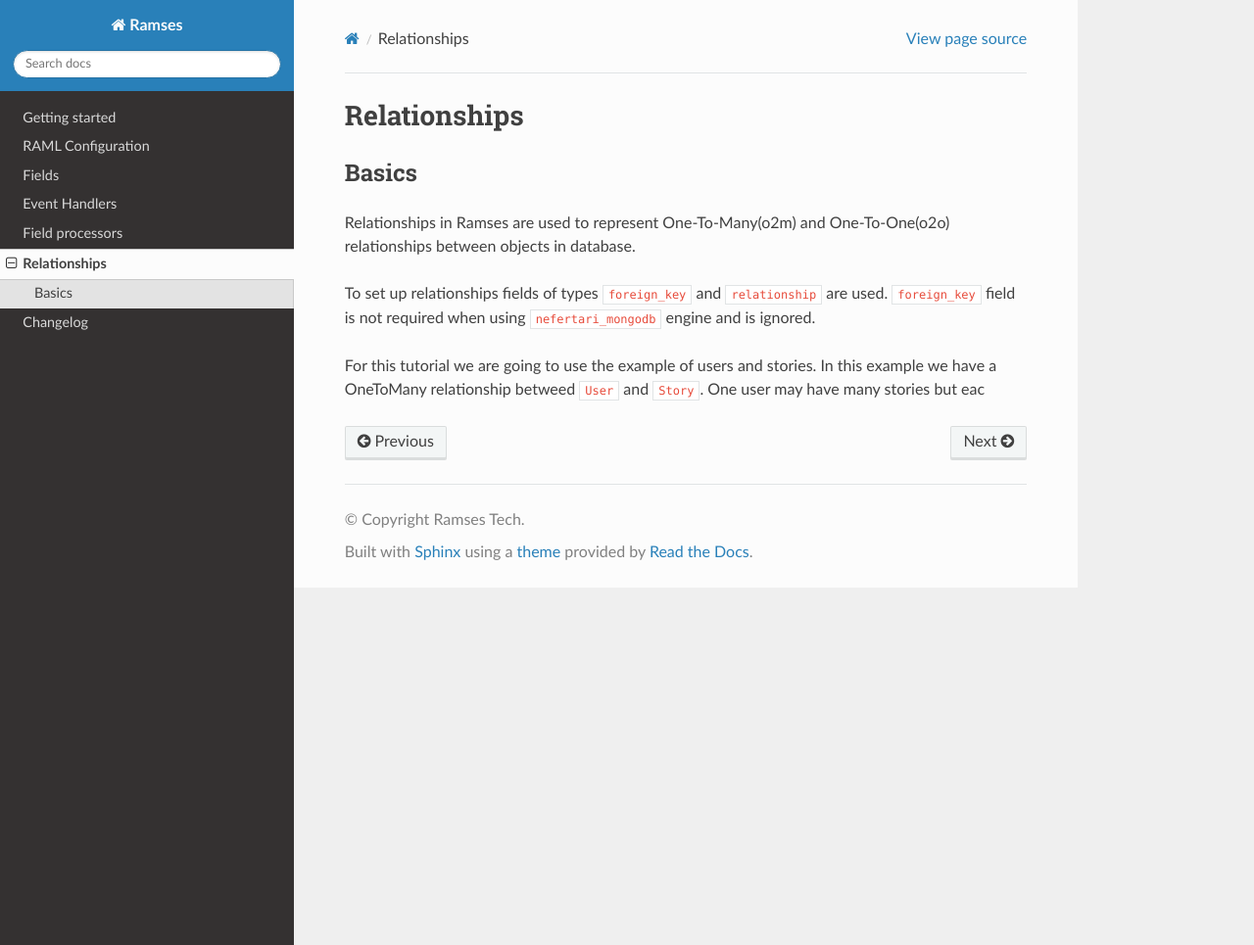
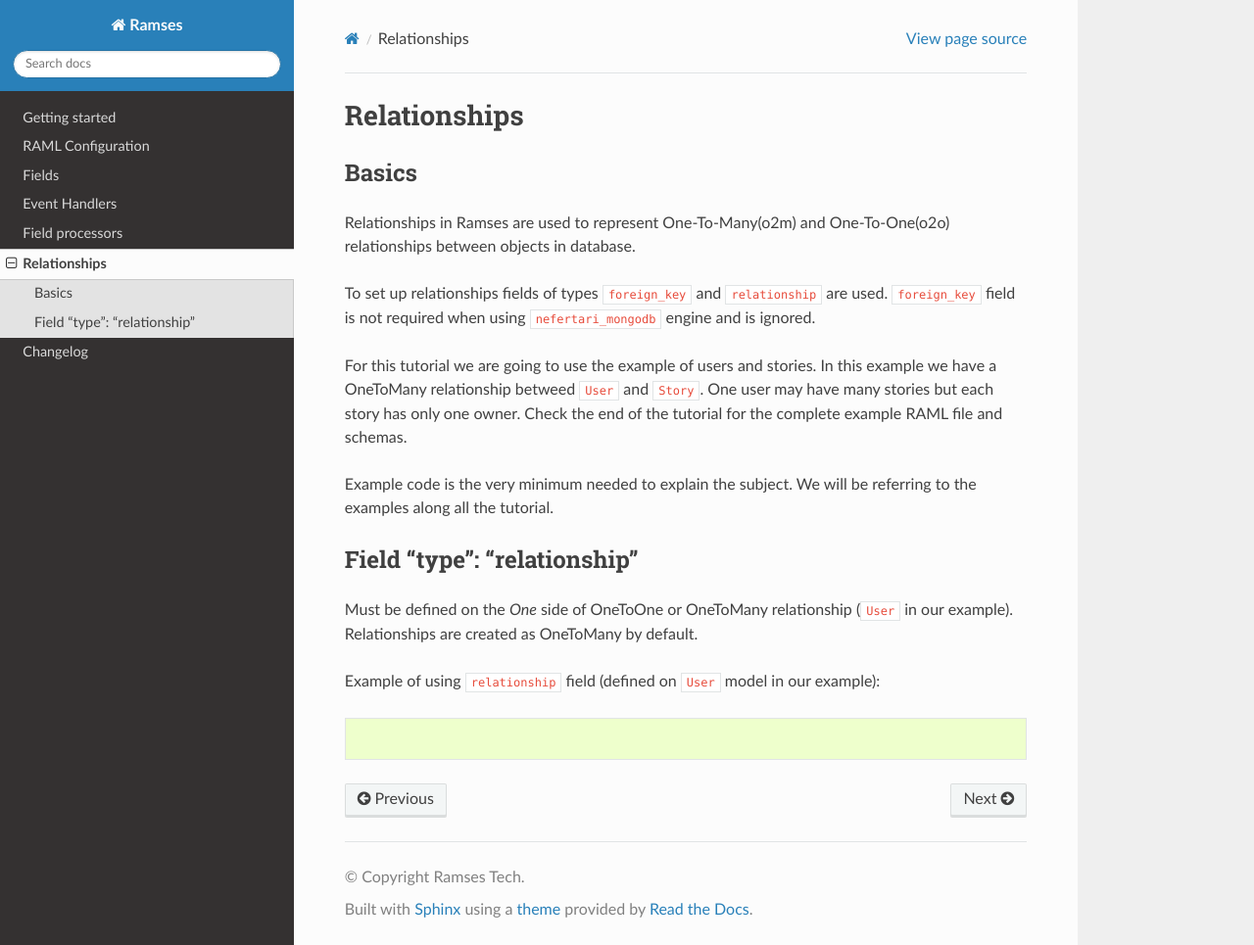
Before and after one commit to FilledOfCode/Larkord, a Sphinx documentation site: the page built from docs/source/relationships.rst, in a window 1280 px wide and 965 px high. Shown: the whole window at 98% size. Built offline with Sphinx 7.4.7 and the Read the Docs theme 2.0.0, drawn with Linux system fonts in a browser that asks for light colours; pages that are not in the unit, such as notebooks, are missing from menus.

Commit message:
Added solution file

```diff
--- a/docs/source/relationships.rst
+++ b/docs/source/relationships.rst
@@ -12,4 +12,20 @@ To set up relationships fields of types ``foreign_key`` and ``relationship`` are
 
 For this tutorial we are going to use the example of users and
 stories. In this example we have a OneToMany relationship betweed ``User``
-and ``Story``. One user may have many stories but eac
+and ``Story``. One user may have many stories but each story has only one
+owner.  Check the end of the tutorial for the complete example RAML
+file and schemas.
+
+Example code is the very minimum needed to explain the subject. We will be referring to the examples along all the tutorial.
+
+
+Field "type": "relationship"
+----------------------------
+
+Must be defined on the *One* side of OneToOne or OneToMany
+relationship (``User`` in our example). Relationships are created as
+OneToMany by default.
+
+Example of using ``relationship`` field (defined on ``User`` model in our example):
+
+.. code-block:: j
```
